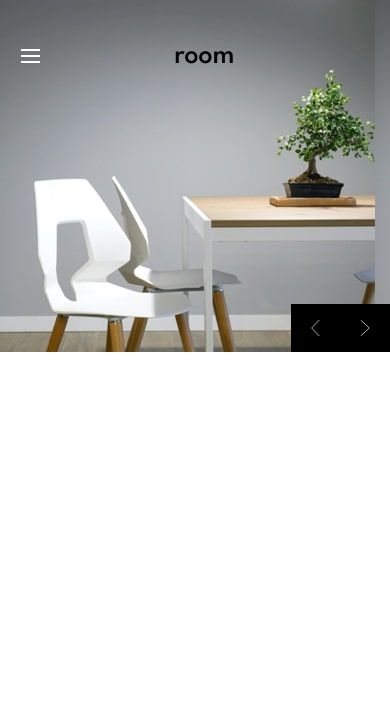
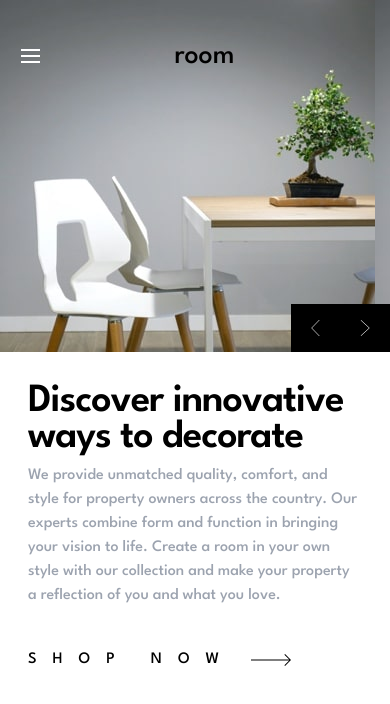
Before and after one commit to JoramirJr/room-homepage, a SvelteKit app: page / in a window 390 px wide. Shown: the top 704 px of the page. Built offline with nearby package versions, Linux system fonts and the light colour scheme.

Commit message:
mobile screen, on its way

```diff
--- a/src/app.css
+++ b/src/app.css
@@ -12,6 +12,7 @@
   margin: 0;
   padding: 0;
   font: inherit; /* Get rid of all font sizes and heights */
+  font-family: "League Spartan", "sans-serif";
 }
 
 html {
--- a/src/routes/+layout.svelte
+++ b/src/routes/+layout.svelte
@@ -2,7 +2,7 @@
   import "../app.css";
 </script>
 
-<header class="z-[1] fixed w-full h-header bg-transparent flex items-center pt-[1rem] px-[5.5vw]">
+<header class="fixed w-full h-header bg-transparent flex items-center pt-[1rem] px-[5.5vw]">
   <button>
     <img
       src="/icon-hamburger.svg"
--- a/src/routes/+page.svelte
+++ b/src/routes/+page.svelte
@@ -1,16 +1,41 @@
 <main class="h-screen w-screen">
-  <section class="grid grid-cols-2 *:w-screen">
-    <div class="relative h-[22rem] bg-light-furniture">
+  <section class="flex flex-wrap *:w-screen">
+    <div class="h-[22rem] bg-light-furniture flex items-end justify-end">
       <div
-        class="absolute w-fit right-0 bottom-0 flex gap-0 *:bg-black *:py-[1rem] *:px-[1.25rem]"
+        class="w-fit right-0 bottom-0 flex gap-0 *:bg-black *:py-[1rem] *:px-[1.25rem]"
       >
-        <button aria-label="slider return" >
-          <img class="w-[.6rem]" src="icon-angle-left.svg" alt="slider return icon" />
+        <button aria-label="slider return">
+          <img
+            class="w-[.6rem]"
+            src="icon-angle-left.svg"
+            alt="slider return icon"
+          />
         </button>
         <button aria-label="slider forward">
-          <img class="w-[.6rem]" src="icon-angle-right.svg" alt="slider forward icon" />
+          <img
+            class="w-[.6rem]"
+            src="icon-angle-right.svg"
+            alt="slider forward icon"
+          />
         </button>
       </div>
+    </div>
+    <div class="grid place-items-center bg-white h-[24rem] p-[1.75rem]">
+      <h2
+        class="text-black text-[2.5rem] leading-[2.25rem] font-semibold tracking-tight"
+      >
+        Discover innovative ways to decorate
+      </h2>
+      <span class="text-gray-400 leading-[1.5rem]" >
+        We provide unmatched quality, comfort, and style for property owners
+        across the country. Our experts combine form and function in bringing
+        your vision to life. Create a room in your own style with our collection
+        and make your property a reflection of you and what you love.
+      </span>
+      <button class="my-[2rem] flex items-center gap-[1rem] text-black text-[1rem] tracking-[1rem] w-full" >
+        SHOP NOW
+        <img class="h-[.75rem]" src="icon-arrow.svg" alt="shop now arrow icon" />
+      </button>
     </div>
   </section>
   <section class="grid grid-cols-3"></section>
--- a/tailwind.config.js
+++ b/tailwind.config.js
@@ -3,9 +3,6 @@ export default {
   content: ['./src/**/*.{html,js,svelte,ts}'],
   theme: {
     extend: {
-      fontFamily: {
-        'spartan': ["League Spartan", "sans-serif"],
-      },
       height: {
         'header': "6rem"
       },
```
